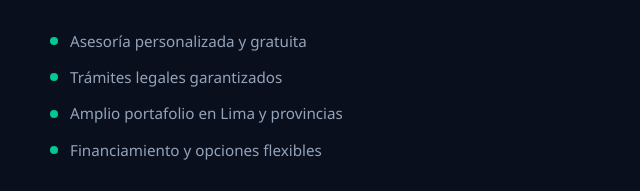
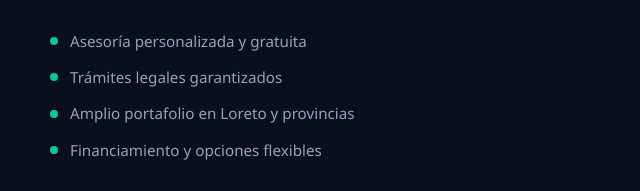
Before and after one commit to cahuazapilcom-a11y/monarka-group, a website: page public/index.html in a window 1280 px wide. Shown: the part 2499-2690 px from the top of the page, 630-1270 px from the left. Drawn offline with Linux system fonts and the light colour scheme; no server answers.

Commit message:
Reemplazar Lima por Loreto en portafolio

```diff
--- a/public/index.html
+++ b/public/index.html
@@ -198,7 +198,7 @@
         <div class="about-features">
           <div class="about-feat">Asesoría personalizada y gratuita</div>
           <div class="about-feat">Trámites legales garantizados</div>
-          <div class="about-feat">Amplio portafolio en Lima y provincias</div>
+          <div class="about-feat">Amplio portafolio en Loreto y provincias</div>
           <div class="about-feat">Financiamiento y opciones flexibles</div>
         </div>
         <a href="#contacto" class="btn btn-primary">Hablar con un Asesor</a>
```
